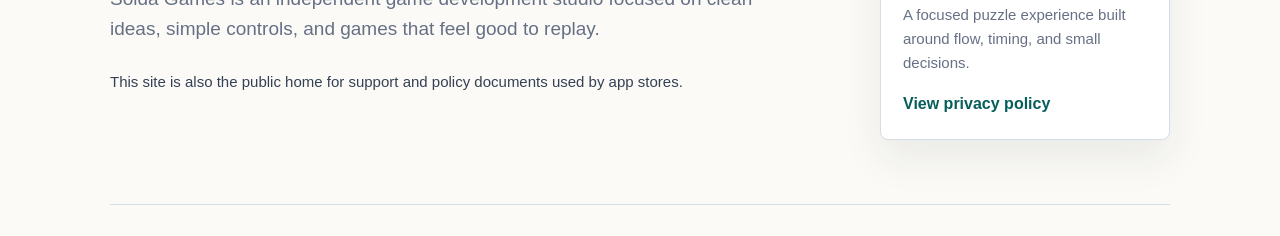
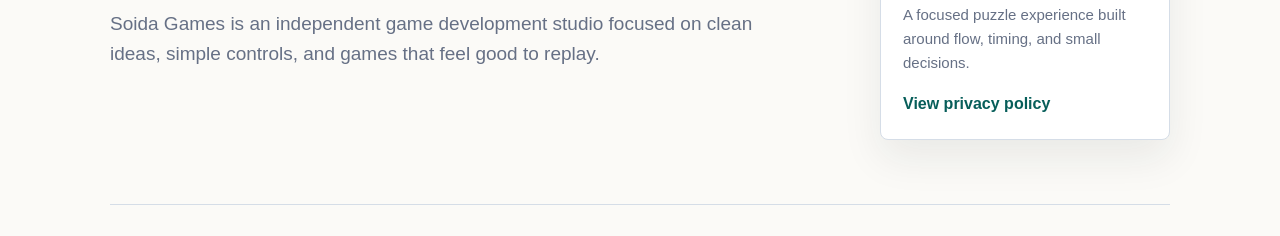
Before and after one commit to soidaken/soidagames, a plain HTML site: page index.html in a window 1280 px wide. Shown: the part 326-562 px from the top of the page. Drawn offline with Linux system fonts and the light colour scheme.

Commit message:
Remove app store policy note from homepage

```diff
--- a/index.html
+++ b/index.html
@@ -389,7 +389,6 @@
         <div>
           <h1>Small games, made with care.</h1>
           <p class="intro">Soida Games is an independent game development studio focused on clean ideas, simple controls, and games that feel good to replay.</p>
-          <p class="hero-note">This site is also the public home for support and policy documents used by app stores.</p>
         </div>
 
         <aside class="app-card" aria-label="Featured game">
```
